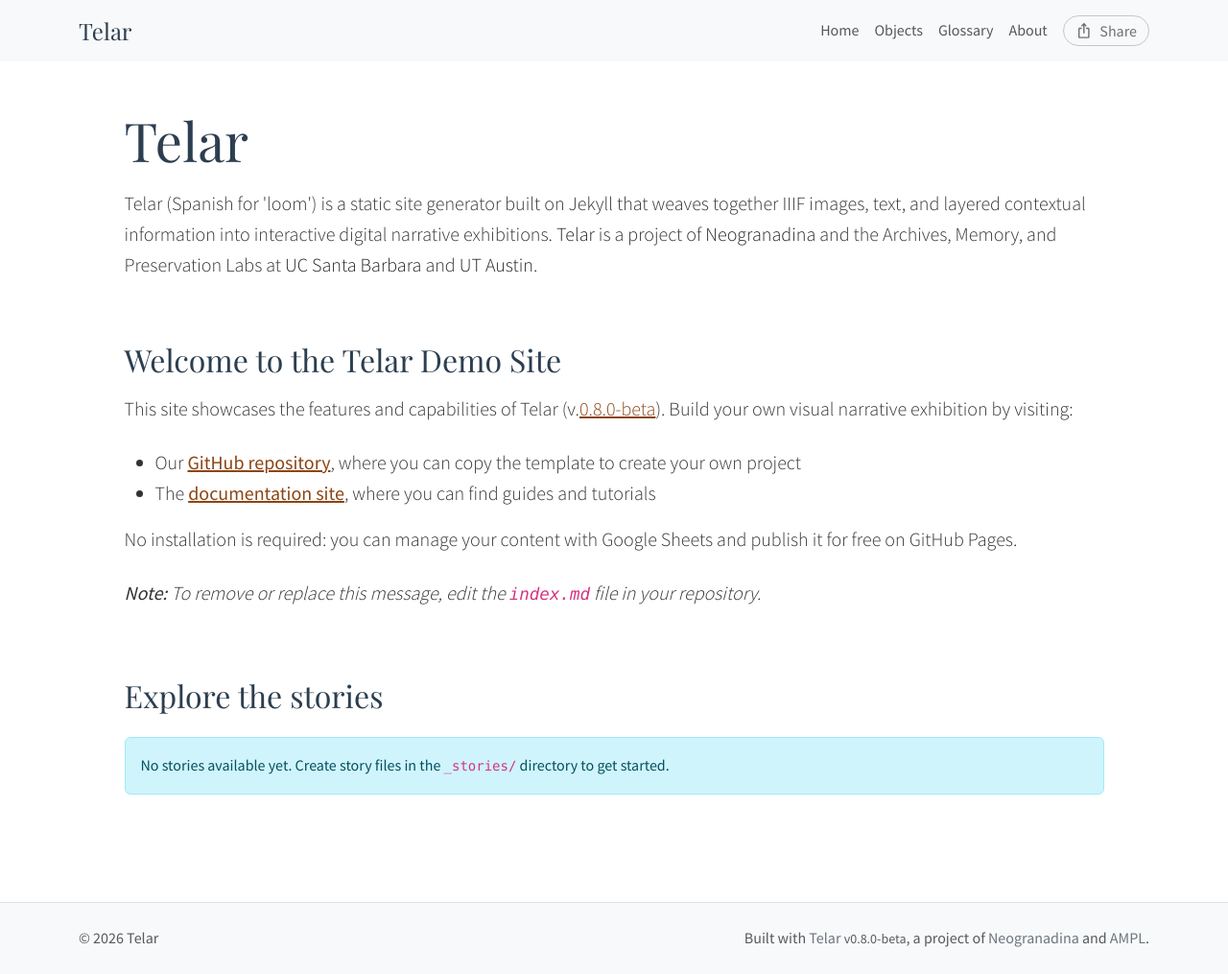
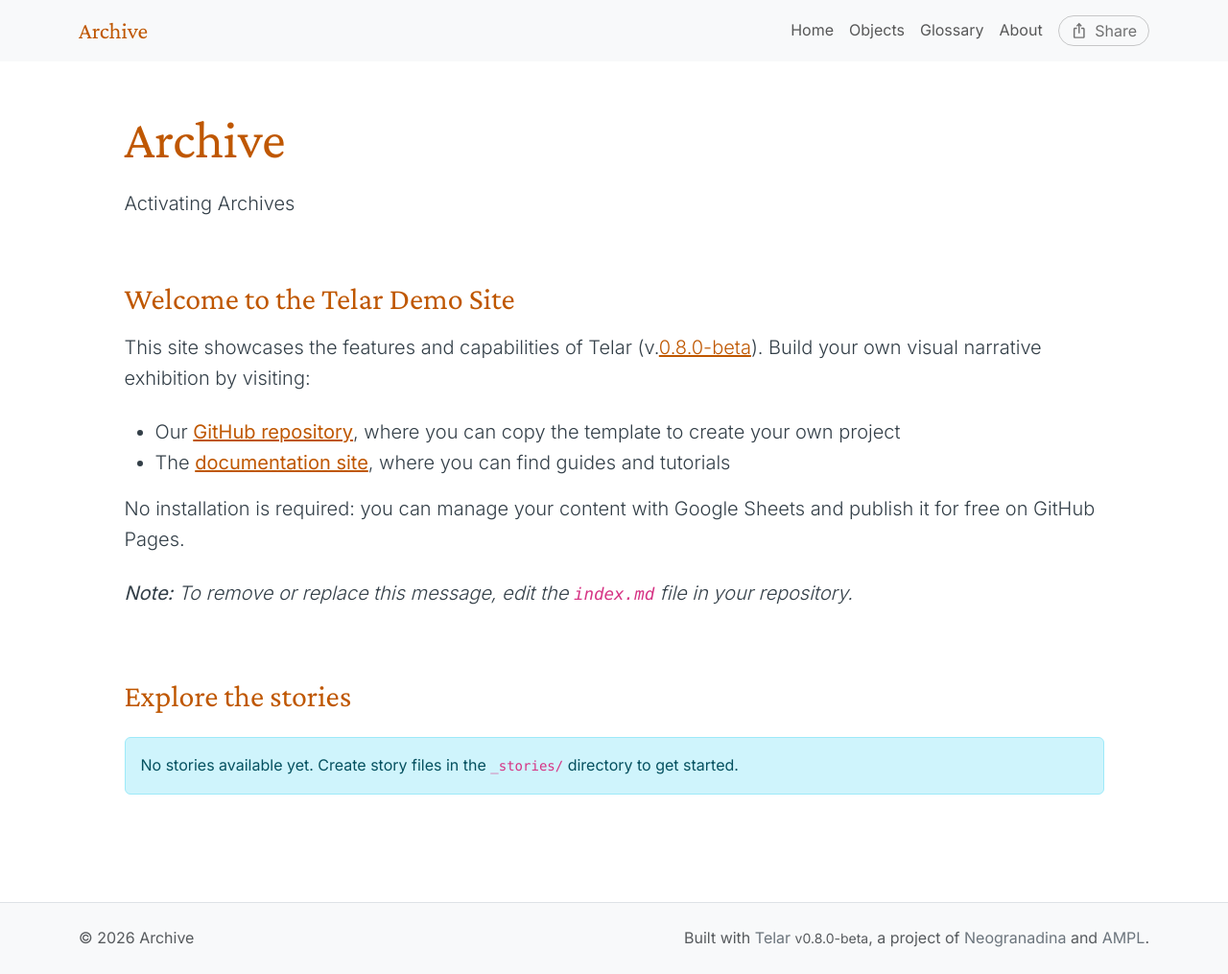
Before and after one commit to sofiacheetham/archive, a Jekyll site: the page built from index.md, in a window 1280 px wide. Shown: the whole page at 96% size. Built offline with Jekyll 4.4.1, drawn with Linux system fonts in a browser that asks for light colours.

Commit message:
Update site settings 2/6, initial changes and programming

```diff
--- a/_config.yml
+++ b/_config.yml
@@ -2,13 +2,13 @@
 # https://telar.org
 
 # Site Settings
-title: Telar
-description: "Telar (Spanish for 'loom') is a static site generator built on Jekyll that weaves together IIIF images, text, and layered contextual information into interactive digital narrative exhibitions. <a href='https://github.com/UCSB-AMPLab/telar'>Telar</a> is a project of <a href='https://neogranadina.org'>Neogranadina</a> and the Archives, Memory, and Preservation Labs at <a href='https://ampl.clair.ucsb.edu/'>UC Santa Barbara</a> and <a href='https://liberalarts.utexas.edu/history/'>UT Austin</a>."
-baseurl: "/telar"
-url: "https://ampl.clair.ucsb.edu"
+title: Archive
+description: "Activating Archives"
+baseurl: "/archive"
+url: "https://sofiacheetham.github.io"
 author: ""
 email: ""
-telar_theme: "paisajes" # Options: paisajes, neogranadina, santa-barbara, austin, or custom
+telar_theme: "austin" # Options: paisajes, neogranadina, santa-barbara, austin, or custom
 logo: "" # Path to logo image (optional, max 80px tall, 200-300px wide recommended)
 telar_language: "en" # Options: "en" (English), "es" (Español)
 
@@ -46,8 +46,8 @@ story_key: "test"
 #    - If running locally: Run `python3 scripts/fetch_google_sheets.py` before building
 google_sheets:
   enabled: true
-  shared_url: "https://docs.google.com/spreadsheets/d/18dJWy9wkLD7Muokigg4wp85c3Vsjuphdrn0g51pwkGY/edit"
-  published_url: "https://docs.google.com/spreadsheets/d/e/2PACX-1vT9eeRoyQCr1j-1uDaWBm-rgZNXtn9A-mepL0I4dqDTx2-E_6gbVD-8x0DYDVhppiAzrFpd20_9cr3z/pubhtml"
+  shared_url: "https://docs.google.com/spreadsheets/d/10UfcM1-XwzMRm9PymphTKhlPaDymWNZp8nPq86FxHkY/edit?usp=sharing"
+  published_url: "https://docs.google.com/spreadsheets/d/e/2PACX-1vSWpJUvIs3jTnk3WrURr_jWv5lzieWfu-oId9bzZPY1dG0kN7nM-e1dM6MUrSNAKgTHu6PztEenHaJj/pubhtml"
 
 
 #
```
